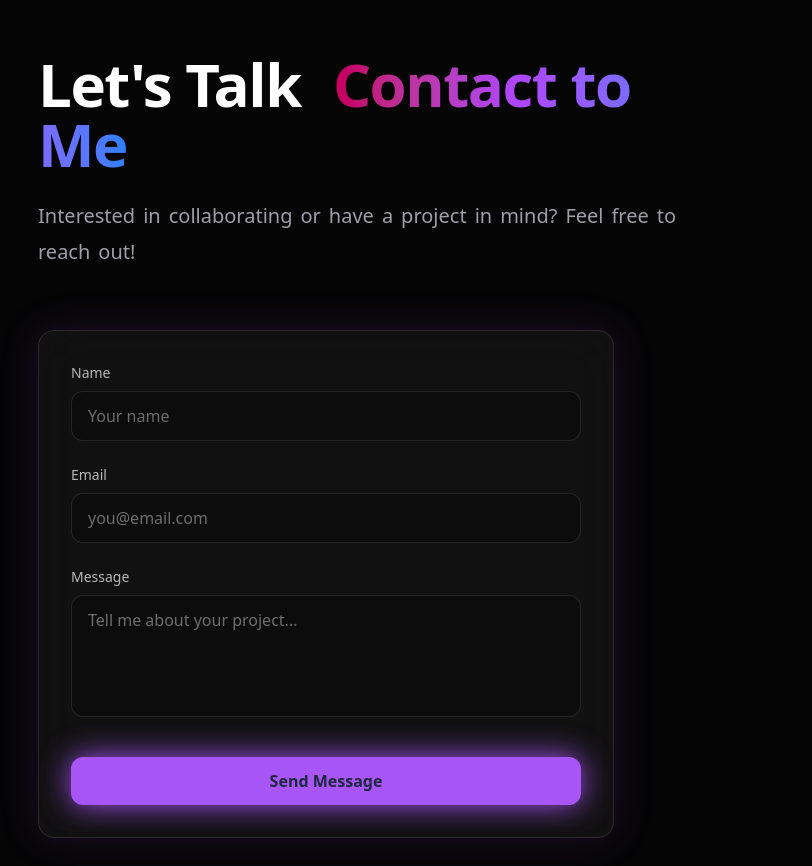
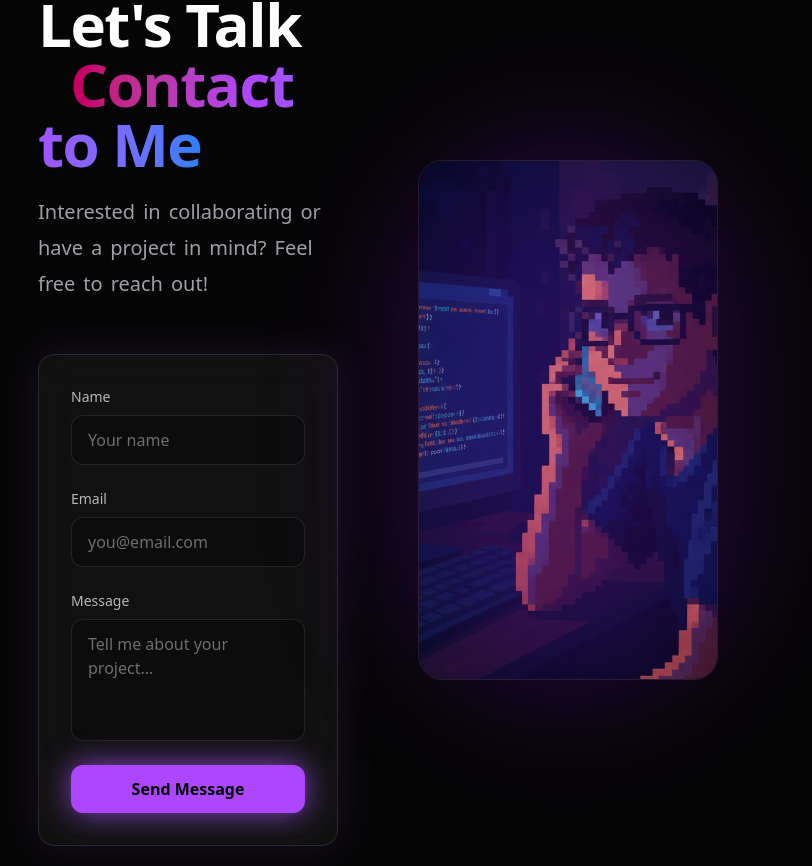
Before and after one commit to richglez/portfolio, a Next.js app: page / in a window 1280 px wide. Shown: the part 6136-7002 px from the top of the page, without its empty margins (262-1074 px from the left). Before the commit the page ends 6974 px from the top, so only its background shows below. Built offline with nearby package versions, Linux system fonts and the light colour scheme; no server answers.

Commit message:
lets talk image and layout

```diff
--- a/src/components/About.tsx
+++ b/src/components/About.tsx
@@ -25,6 +25,7 @@ const AboutSection = forwardRef<HTMLElement>((props, ref) => {
     >
       {/* container centrado */}
       <div className="max-w-7xl mx-auto">
+        {/* Contenido about */}
         <div className="grid lg:grid-cols-2 gap-16 items-center">
           {/* ================= LEFT ================= */}
           <div className="space-y-8">
--- a/src/components/LetsTalk.tsx
+++ b/src/components/LetsTalk.tsx
@@ -3,27 +3,25 @@ import AnimatedWords from "./AnimatedWords";
 
 function LetsTalk() {
   const fadeZoom: Variants = {
-    hidden: {
-      opacity: 0,
-      scale: 0.95,
-      y: 20,
-    },
+    hidden: { opacity: 0, scale: 0.95, y: 20 },
     visible: {
       opacity: 1,
       scale: 1,
       y: 0,
-      transition: {
-        duration: 0.9,
-        ease: "easeOut",
-      },
+      transition: { duration: 0.9, ease: "easeOut" },
     },
   };
 
   return (
     <section
       id="letstalk"
-      className="min-h-screen scroll-mt-24 pt-20 text-white px-75"
+      className="min-h-screen scroll-mt-24 py-5 px-75 text-white"
     >
+      <div className="">
+        <div className="grid lg:grid-cols-2 gap-20 items-center">
+          {/* LEFT COLUMN */}
+          <div>
+            {/* Title */}
             <motion.h2
               variants={fadeZoom}
               initial="hidden"
@@ -31,98 +29,70 @@ function LetsTalk() {
               viewport={{ once: false, amount: 0.3 }}
               className="text-5xl lg:text-6xl font-bold tracking-tight"
             >
-        Let&apos;s Talk
+              {" "}
+              Let&apos;s Talk{" "}
               <motion.span className="ml-5 md:ml-8 bg-linear-to-r from-pink-700 via-purple-500 to-blue-500 bg-clip-text text-transparent">
-          Contact to Me
-        </motion.span>
+                {" "}
+                Contact to Me{" "}
+              </motion.span>{" "}
             </motion.h2>
 
+            {/* Subtitle */}
             <motion.p
               variants={fadeZoom}
               initial="hidden"
               whileInView="visible"
-        viewport={{ once: false, amount: 0.7 }}
-        className="mt-7"
+              viewport={{ amount: 0.5 }}
+              className="mt-6 text-white/70 text-lg max-w-xl"
             >
               <AnimatedWords text="Interested in collaborating or have a project in mind? Feel free to reach out!" />
             </motion.p>
 
-      {/* Glass Card */}
+            {/* Glass Form */}
             <motion.div
               variants={fadeZoom}
               initial="hidden"
               whileInView="visible"
               viewport={{ amount: 0.4 }}
-        className="group hover:shadow-[0_0_60px_rgba(168,85,247,0.25)]
-          mt-16 max-w-xl
+              className="
+                mt-14 max-w-xl
                 rounded-2xl
                 bg-white/5 backdrop-blur-xl
-          border border-white/10 hover:border-purple-500/50 transition-all duration-300
+                border border-white/10
+                p-8
                 shadow-[0_0_40px_rgba(168,85,247,0.15)]
-          p-8
+                hover:border-purple-500/50
+                transition
               "
             >
               <form className="space-y-6">
                 {/* Name */}
                 <div className="flex flex-col gap-2">
-            <label className="text-sm text-white/70 group-hover:text-purple-400 transition-colors">
-              Name
-            </label>
+                  <label className="text-sm text-white/70">Name</label>
                   <input
                     type="text"
                     placeholder="Your name"
-              className="
-                rounded-xl bg-black/30
-                border border-white/10
-                px-4 py-3
-                text-white placeholder:text-white/40
-                outline-none
-                focus:border-[var(--color-primary)]
-                focus:ring-1 focus:ring-[var(--color-primary)]
-                transition
-              "
+                    className="rounded-xl bg-black/30 border border-white/10 px-4 py-3 text-white placeholder:text-white/40 outline-none focus:border-purple-500 focus:ring-1 focus:ring-purple-500 transition"
                   />
                 </div>
 
                 {/* Email */}
                 <div className="flex flex-col gap-2">
-            <label className="text-sm text-white/70 group-hover:text-purple-400 transition-colors">
-              Email
-            </label>
+                  <label className="text-sm text-white/70">Email</label>
                   <input
                     type="email"
                     placeholder="you@email.com"
-              className="
-                rounded-xl bg-black/30
-                border border-white/10
-                px-4 py-3
-                text-white placeholder:text-white/40
-                outline-none
-                focus:border-[var(--color-primary)]
-                focus:ring-1 focus:ring-[var(--color-primary)]
-                transition
-              "
+                    className="rounded-xl bg-black/30 border border-white/10 px-4 py-3 text-white placeholder:text-white/40 outline-none focus:border-purple-500 focus:ring-1 focus:ring-purple-500 transition"
                   />
                 </div>
 
                 {/* Message */}
                 <div className="flex flex-col gap-2">
-            <label className="text-sm text-white/70 group-hover:text-purple-400 transition-colors">
-              Message
-            </label>
+                  <label className="text-sm text-white/70">Message</label>
                   <textarea
                     rows={4}
                     placeholder="Tell me about your project..."
-              className="
-                rounded-xl bg-black/30
-                border border-white/10
-                px-4 py-3
-                text-white placeholder:text-white/40
-                outline-none resize-none
-                focus:border-[var(--color-primary)]
-                focus:ring-1 focus:ring-[var(--color-primary)]
-                transition
-              "
+                    className="rounded-xl bg-black/30 border border-white/10 px-4 py-3 text-white placeholder:text-white/40 outline-none resize-none focus:border-purple-500 focus:ring-1 focus:ring-purple-500 transition"
                   />
                 </div>
 
@@ -130,20 +100,29 @@ function LetsTalk() {
                 <motion.button
                   whileHover={{ scale: 1.03 }}
                   whileTap={{ scale: 0.97 }}
-            className="
-              mt-4 w-full
-              rounded-xl
-              bg-[var(--color-primary)]
-              py-3 font-semibold
-              text-slate-800
-              shadow-[0_0_30px_var(--color-primary)]
-              transition cursor-pointer group-hover:text-white
-            "
+                  className="w-full rounded-xl bg-purple-500 py-3 font-semibold text-black shadow-[0_0_30px_rgba(168,85,247,0.8)]"
                 >
                   Send Message
                 </motion.button>
               </form>
             </motion.div>
+          </div>
+
+          {/* RIGHT COLUMN */}
+          <div className="relative ">
+            <motion.img
+              variants={fadeZoom}
+              initial="hidden"
+              whileInView="visible"
+              viewport={{ amount: 0.3 }}
+              src="/Gemini_Generated_Image_vhxbwxvhxbwxvhxb.png"
+              className="aspect-square w-140 h-130 relative z-10 rounded-3xl object-cover shadow-2xl border border-white/10"
+            />
+            {/* glow a la imagen sobrepuesta */}
+            <div className="absolute -inset-6 bg-purple-600/20 blur-3xl rounded-full z-21" />
+          </div>
+        </div>
+      </div>
     </section>
   );
 }
```
Also changed, not shown: public/Gemini_Generated_Image_vhxbwxvhxbwxvhxb.png (added). Lines whose indentation alone changed are shown as unchanged.
